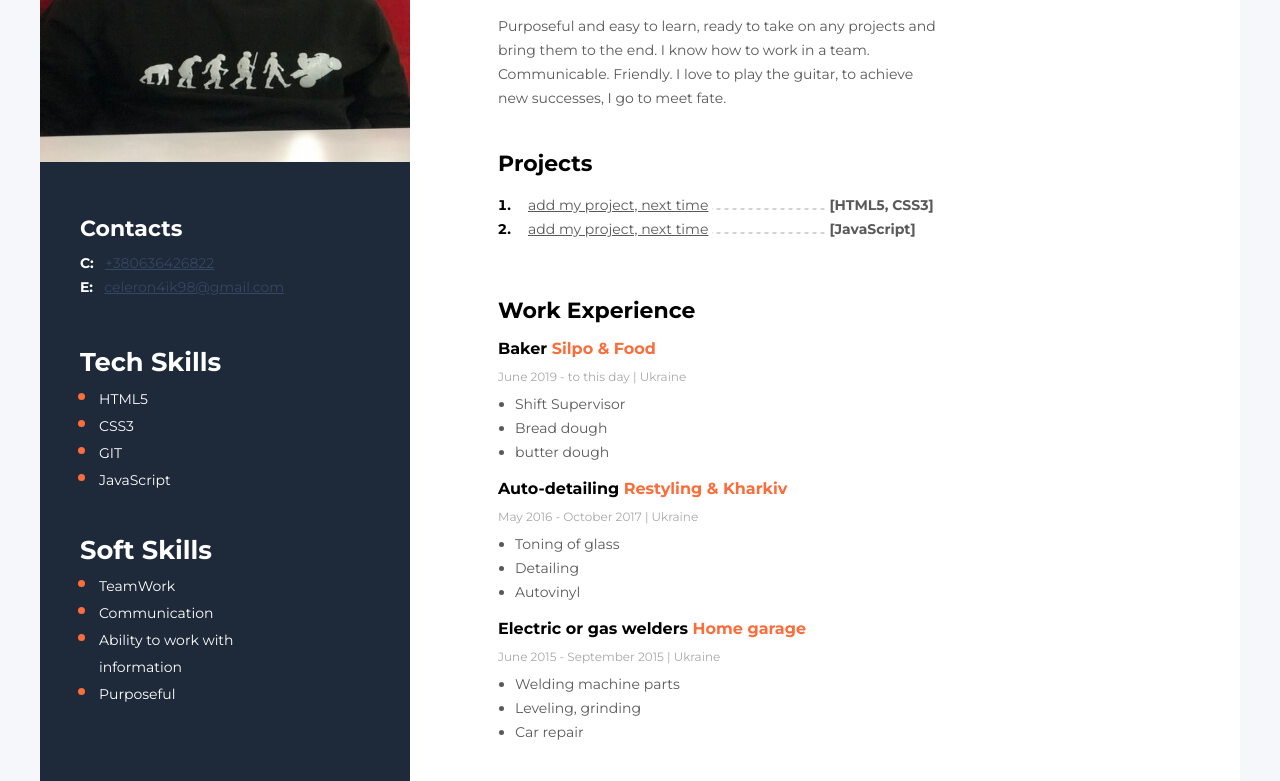
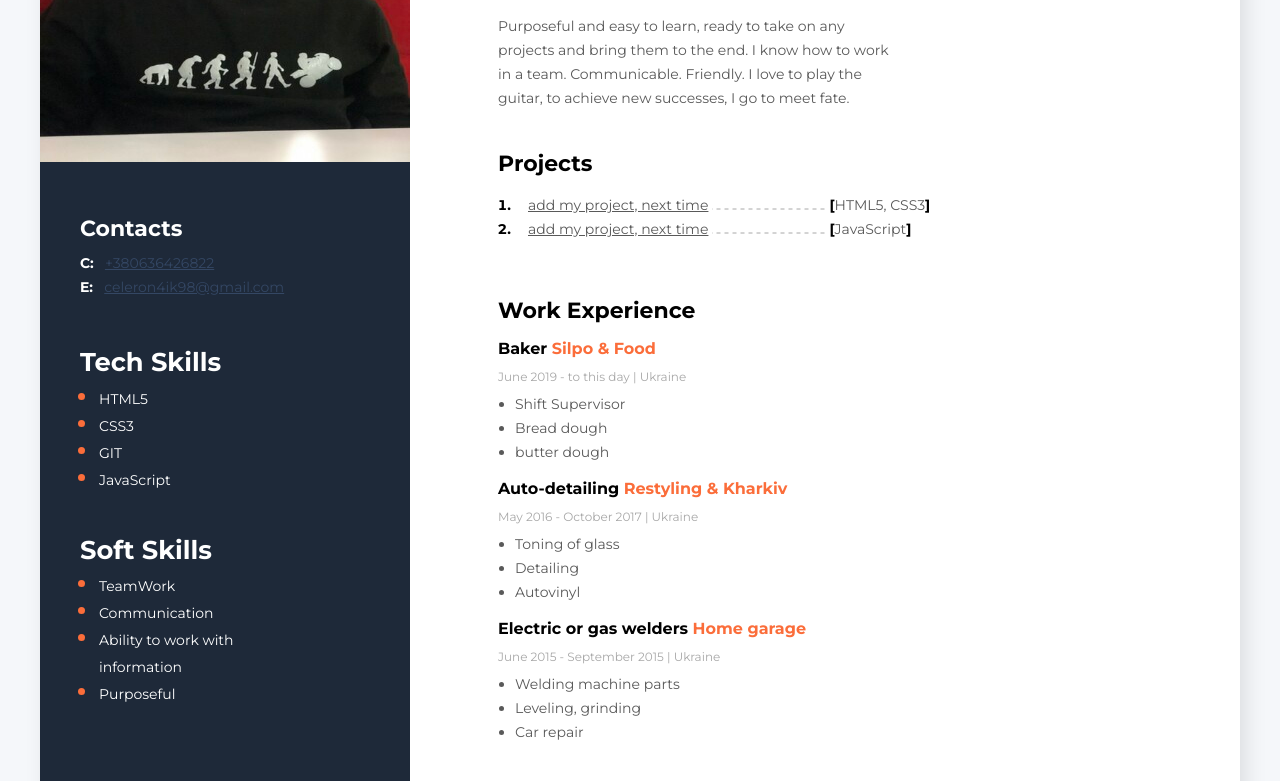
Before and after one commit to CeleronPasha/resume, a plain HTML site: page index.html in a window 1280 px wide. Shown: the part 272-1053 px from the top of the page. Drawn offline with Linux system fonts and the light colour scheme.

Commit message:
my-resume-finished

```diff
--- a/css/style.css
+++ b/css/style.css
@@ -10,6 +10,7 @@ body {
     width: 1200px;
     background-color: #fff;
     margin: 40px auto;
+    box-shadow: 6px 6px 20px rgba(0, 0, 0, 0.1);
 }
 
 .main-content-sections {
@@ -40,6 +41,8 @@ body {
 }
 
 .about-me {
+    margin: 0;
+    width: 400px;
     font-style: normal;
     font-weight: normal;
     font-size: 14px;
@@ -86,6 +89,19 @@ body {
     padding-left: 13px;
 }
 
+.brackets{
+    color:black;
+    font-weight: bold;
+}
+
+.project-language {
+    font-style: normal;
+    font-weight: normal;
+    font-size: 14px;
+    line-height: 24px;
+    color: #595959;
+}
+
 /* My work expireenc sections*/
 .my-work-expireenc-sections {
     font-style: normal;
@@ -120,14 +136,6 @@ body {
     line-height: 15px;
     color: #A8A8A8;
     margin: 0 0 8px;
-}
-
-.project-language {
-    font-style: normal;
-    font-weight: bold;
-    font-size: 14px;
-    line-height: 24px;
-    color: #595959;
 }
 
 .work-item {
--- a/index.html
+++ b/index.html
@@ -36,13 +36,18 @@
                         <li class="my-projects-item">
                             <a class="my-project-link" href="add my project, next time" target="_blank" title="название проекта">add my project, next time</a>
                             <img src="images/Vector 2.svg" class="link-options"></img>
-                            <span class="project-language">[HTML5, CSS3]</span>
+                            <span class="project-language">
+                                <span class="brackets">[</span>HTML5, CSS3<span class="brackets">]</span>
+                            </span>
+
                         </li>
 
                         <li class="my-projects-item">
                             <a class="my-project-link" href="add my project, next time" target="_blank" title="название проекта">add my project, next time</a>
                             <img src="images/Vector 2.svg" class="link-options"></img>
-                            <span class="project-language">[JavaScript]</span>
+                            <span class="project-language">
+                                <span class="brackets">[</span>JavaScript<span class="brackets">]</span>
+                            </span>
                         </li>
                     </ol>
                 </div>
@@ -81,7 +86,10 @@
 
                     <!--Compainy work 1-->
                     <div>
-                        <h4 class="work-name">Electric or gas welders <span class="compainy-name">Home garage</span></h4>
+                        <h4 class="work-name">Electric or gas welders
+                            <span class="compainy-name">Home garage</span>
+                        </h4>
+
                         <p class="season-time">
                             June 2015 - September 2015 | Ukraine
                         </p>
```
